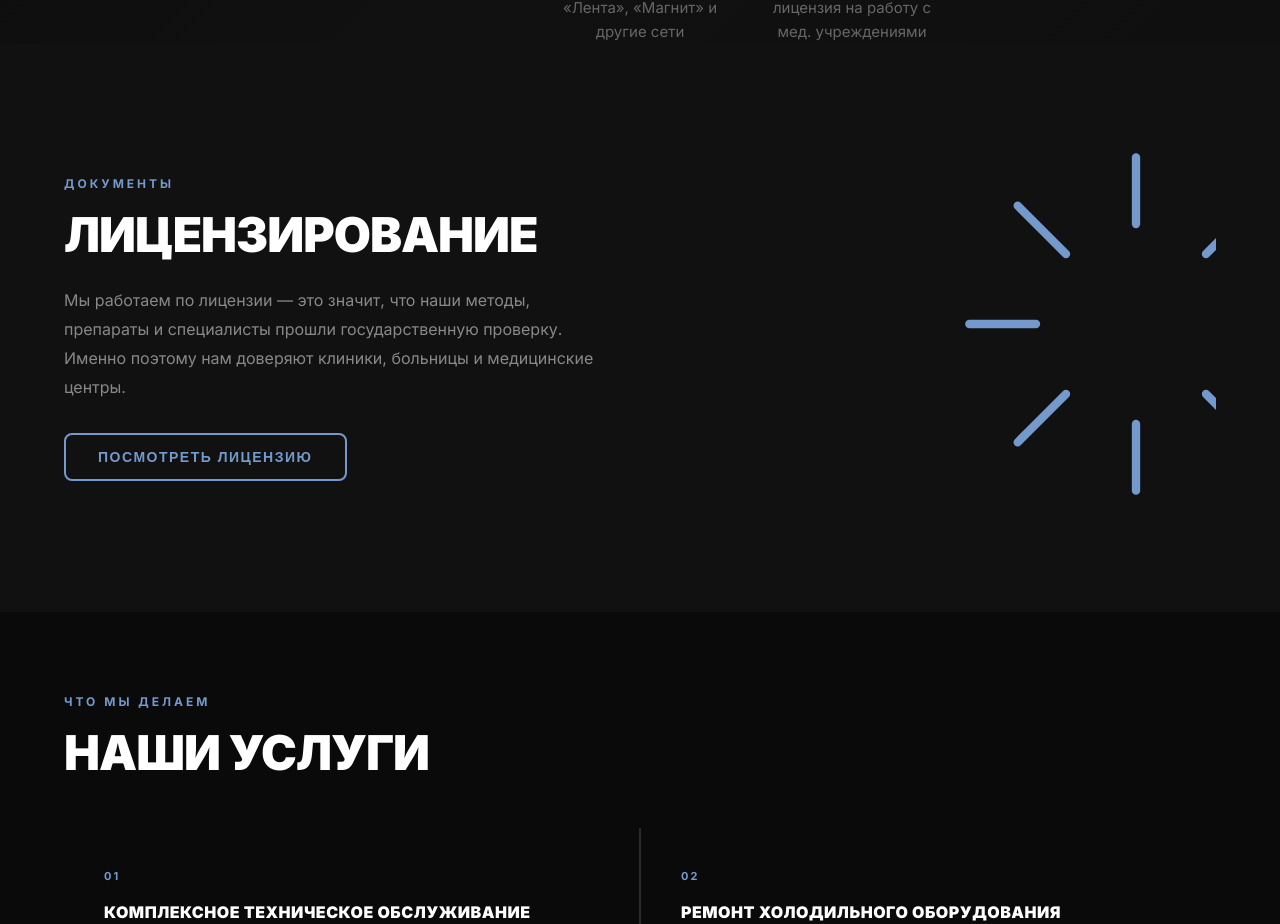
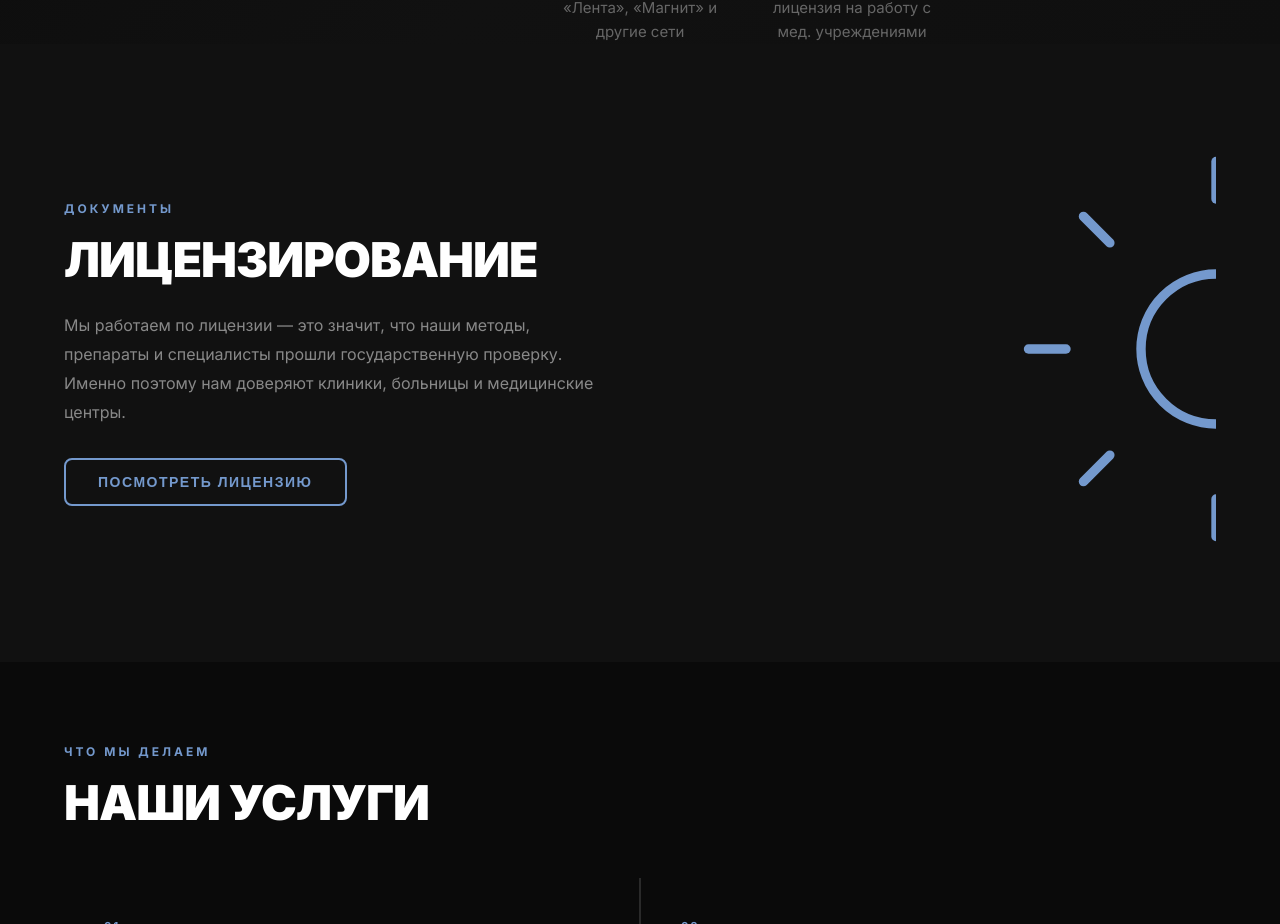
Before and after one commit to DaSnowLeopard/MASTER_web, a Next.js app: page / in a window 1280 px wide. Shown: the part 779-1703 px from the top of the page. Built offline with nearby package versions, Linux system fonts and the light colour scheme.

Commit message:
icon fix

```diff
--- a/components/License.js
+++ b/components/License.js
@@ -1,5 +1,5 @@
 'use client';
-import { Loader } from 'lucide-react';
+import { Sun } from 'lucide-react';
 import { useState } from 'react';
 
 export default function License() {
@@ -39,9 +39,9 @@ export default function License() {
             overflow: 'hidden',
           }}>
             <div className="spin-icon" style={{
-              marginRight: '-120px',
+              marginRight: '-225px',
             }}>
-              <Loader size={400} color="#7499CD" strokeWidth={0.5} />
+              <Sun size={450} color="#7499CD" strokeWidth={0.5} />
             </div>
           </div>
         </div>
```
